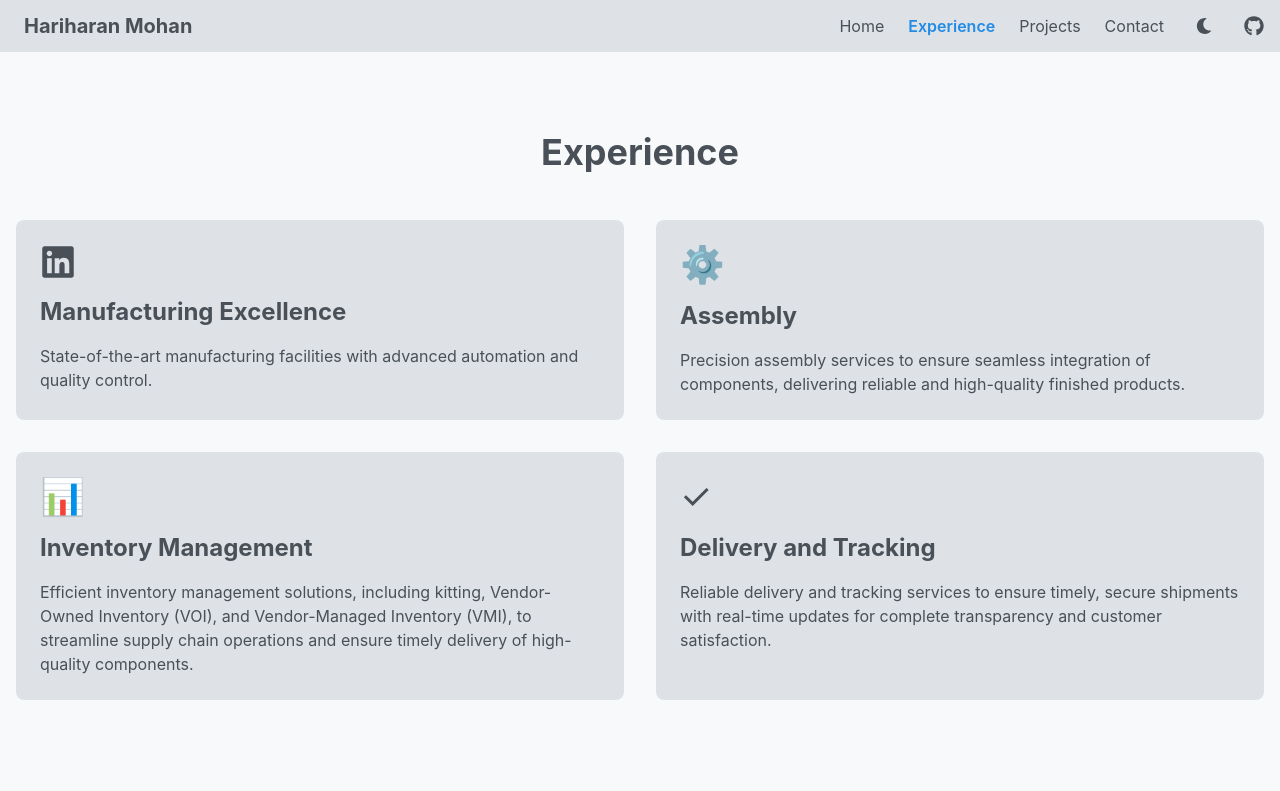
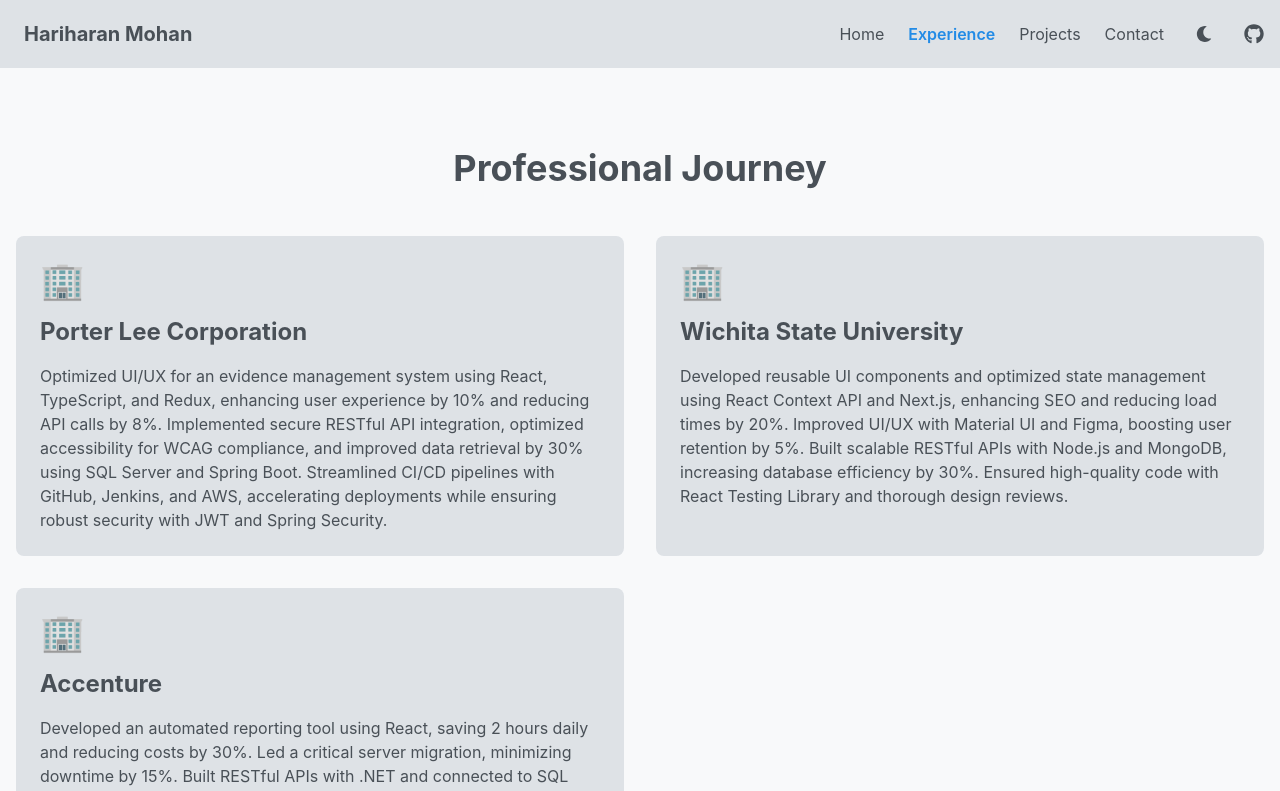
Before and after one commit to iamharie/Portfolio-V2, a React (Vite) app: page /experience in a window 1280 px wide. Shown: the top 791 px of the page. Built offline with nearby package versions, Linux system fonts and the light colour scheme.

Commit message:
Developed core functions and more animation

```diff
--- a/src/components/Contact.tsx
+++ b/src/components/Contact.tsx
@@ -5,7 +5,7 @@
   return (
     <section className="py-20 bg-primary-light dark:bg-primary text-text-light dark:text-text-dark">
       <div className="container mx-auto px-4">
-        <h2 className="text-4xl font-bold text-center mb-12">Contact Us</h2>
+        <h2 className="text-4xl font-bold text-center mb-12">Contact Me</h2>
         <div className="max-w-2xl mx-auto">
           <Form />
         </div>
--- a/src/components/Footer.tsx
+++ b/src/components/Footer.tsx
@@ -20,6 +20,7 @@
             <div className="flex space-x-4">
               <a
                 href="https://www.linkedin.com/in/hariee/"
+                target="_blank"
                 className="flex flex-col items-center hover:text-accent transition-colors cursor-pointer"
               >
                 <FaLinkedin size={20} />
@@ -27,6 +28,7 @@
               </a>
               <a
                 href="https://github.com/iamharie"
+                target="_blank"
                 className="flex flex-col items-center hover:text-accent transition-colors cursor-pointer"
               >
                 <FaGithub size={20} />
@@ -35,6 +37,7 @@
 
               <a
                 href=""
+                target="_blank"
                 className="flex flex-col items-center hover:text-accent transition-colors cursor-pointer"
               >
                 <FaFacebookSquare size={20} />
--- a/src/components/Navbar.tsx
+++ b/src/components/Navbar.tsx
@@ -19,7 +19,7 @@
   };
 
   return (
-    <nav className="bg-secondary-light dark:bg-secondary text-text-light dark:text-text-dark py-2 sticky top-0 z-50">
+    <nav className="bg-secondary-light dark:bg-secondary text-text-light dark:text-text-dark py-4 sticky top-0 z-50">
       <div className="container mx-auto px-4">
         <div className="flex justify-between items-center">
           <NavLink to="/" className="text-2xl font-bold">
@@ -28,7 +28,7 @@
               alt="Etezazi Industries"
               className="w-32 h-14  bg-secondary-light rounded-lg"
             /> */}
-            <p className=" dark:bg-secondary-light text-gray dark:text-text-light rounded-lg text-sm sm:text-base md:text-lg lg:text-xl px-2 py-1">
+            <p className=" dark:bg-secondary-light text- dark:text-text-light rounded-lg text-sm sm:text-base md:text-lg lg:text-xl px-2 py-1">
               Hariharan Mohan
             </p>
           </NavLink>
@@ -89,7 +89,7 @@
             <ThemeToggle />
             <a
               href="https://github.com/iamharie"
-              // target="_blank"
+              target="_blank"
               className="flex flex-col items-center hover:text-accent transition-colors cursor-pointer"
             >
               <FaGithub size={20} />
--- a/src/components/Team.tsx
+++ b/src/components/Team.tsx
@@ -1,9 +1,6 @@
 import React from "react";
 import { motion } from "framer-motion";
 import { FaGithub, FaEnvelope } from "react-icons/fa";
-// import Amir from "../assets/img-two.jpg";
-// import Etezazi from "../assets/img-one.jpg";
-// import Hessam from "../assets/img-three.jpg";
 
 const TeamMember = ({ member, index }) => {
   return (
--- a/src/components/animation/TypewriterMotion.tsx
+++ b/src/components/animation/TypewriterMotion.tsx
@@ -1,10 +1,18 @@
 import React, { useState, useEffect } from "react";
 import { motion } from "framer-motion";
 
-const TypewriterMotion = ({ text, speed = 0.1 }) => {
+interface TypewriterMotionProps {
+  text: string;
+  speed?: number;
+}
+
+const TypewriterMotion: React.FC<TypewriterMotionProps> = ({
+  text,
+  speed = 0.1,
+}) => {
   const textVariants = {
     hidden: { opacity: 0 },
-    visible: (i) => ({
+    visible: (i: number) => ({
       opacity: 1,
       transition: {
         delay: i * speed,
--- a/src/context/ThemeContext.tsx
+++ b/src/context/ThemeContext.tsx
@@ -1,8 +1,19 @@
-import React, { createContext, useContext, useState, useEffect } from "react";
+import React, {
+  createContext,
+  useContext,
+  useState,
+  useEffect,
+  ReactNode,
+} from "react";
 
-const ThemeContext = createContext();
+interface ThemeContextType {
+  isDark: boolean;
+  toggleTheme: () => void;
+}
 
-export const ThemeProvider = ({ children }) => {
+const ThemeContext = createContext<ThemeContextType | undefined>(undefined);
+
+export const ThemeProvider = ({ children }: { children: ReactNode }) => {
   const [isDark, setIsDark] = useState(() => {
     const savedTheme = localStorage.getItem("theme");
     return savedTheme === "dark";
--- a/src/pages/Experience.tsx
+++ b/src/pages/Experience.tsx
@@ -1,35 +1,68 @@
 import { motion } from "framer-motion";
-import { FaLinkedin } from "react-icons/fa";
 
 const Experience = () => {
   const services = [
+    // {
+    //   title: "Surge Technologies Inc",
+    //   description:
+    //     "Optimized UI/UX for an evidence management system using React, TypeScript, and Redux, enhancing user experience by 10% and reducing API calls by 8%. Implemented secure RESTful API integration, optimized accessibility for WCAG compliance, and improved data retrieval by 30% using SQL Server and Spring Boot. Streamlined CI/CD pipelines with GitHub, Jenkins, and AWS, accelerating deployments while ensuring robust security with JWT and Spring Security.",
+    //   icon: "🏢",
+    // },
     {
-      title: "Manufacturing Excellence",
+      title: "Porter Lee Corporation",
       description:
-        "State-of-the-art manufacturing facilities with advanced automation and quality control.",
-      icon: <FaLinkedin />,
+        "Optimized UI/UX for an evidence management system using React, TypeScript, and Redux, enhancing user experience by 10% and reducing API calls by 8%. Implemented secure RESTful API integration, optimized accessibility for WCAG compliance, and improved data retrieval by 30% using SQL Server and Spring Boot. Streamlined CI/CD pipelines with GitHub, Jenkins, and AWS, accelerating deployments while ensuring robust security with JWT and Spring Security.",
+      icon: "🏢",
     },
     {
-      title: "Assembly",
+      title: "Wichita State University",
       description:
-        "Precision assembly services to ensure seamless integration of components, delivering reliable and high-quality finished products.",
-      icon: "⚙️",
+        "Developed reusable UI components and optimized state management using React Context API and Next.js, enhancing SEO and reducing load times by 20%. Improved UI/UX with Material UI and Figma, boosting user retention by 5%. Built scalable RESTful APIs with Node.js and MongoDB, increasing database efficiency by 30%. Ensured high-quality code with React Testing Library and thorough design reviews.",
+      icon: "🏢",
     },
     {
-      title: "Inventory Management",
+      title: "Accenture",
       description:
-        "Efficient inventory management solutions, including kitting, Vendor-Owned Inventory (VOI), and Vendor-Managed Inventory (VMI), to streamline supply chain operations and ensure timely delivery of high-quality components.",
-      icon: "📊",
-    },
-    {
-      title: "Delivery and Tracking",
-      description:
-        "Reliable delivery and tracking services to ensure timely, secure shipments with real-time updates for complete transparency and customer satisfaction.",
-      icon: "✓",
+        "Developed an automated reporting tool using React, saving 2 hours daily and reducing costs by 30%. Led a critical server migration, minimizing downtime by 15%. Built RESTful APIs with .NET and connected to SQL Server using Entity Framework for efficient data handling. Improved onboarding efficiency by 30% with training materials and ensured software quality with 100% issue resolution through unit testing.",
+      icon: "🏢",
     },
   ];
 
+  const cardVariants = {
+    hidden: { opacity: 0, y: 20 },
+    visible: { opacity: 1, y: 0 },
+  };
   return (
+    // <div className="container mx-auto px-4 py-8">
+    //   <h2 className="text-3xl font-bold text-center mb-8">
+    //     Professional Journey
+    //   </h2>
+    //   <div className="grid grid-cols-1 sm:grid-cols-2 md:grid-cols-3 lg:grid-cols-4 gap-8">
+    //     {services.map((service, index) => (
+    //       <motion.div
+    //         key={index}
+    //         className="bg-secondary-light dark:bg-secondary rounded-lg overflow-hidden shadow-lg p-6"
+    //         initial="hidden"
+    //         animate="visible"
+    //         variants={cardVariants}
+    //         transition={{ delay: index * 0.1, duration: 0.2 }}
+    //         whileHover={{ scale: 1.15 }}
+    //       >
+    //         <div className="flex items-center justify-center mb-4 text-4xl">
+    //           <a className="hover:text-accent transition-colors cursor-pointer">
+    //             {service.icon}
+    //           </a>
+    //         </div>
+    //         <h3 className="text-xl font-bold text-text-light dark:text-text-dark mb-2">
+    //           {service.title}
+    //         </h3>
+    //         <p className="text-text-light dark:text-text-dark">
+    //           {service.description}
+    //         </p>
+    //       </motion.div>
+    //     ))}
+    //   </div>
+    // </div>
     <section className="py-20 bg-primary-light dark:bg-primary min-h-screen">
       <div className="container mx-auto px-4">
         <motion.div
@@ -38,7 +71,9 @@
           transition={{ duration: 0.8 }}
           className="text-text-light dark:text-text-dark"
         >
-          <h1 className="text-4xl font-bold mb-12 text-center">Experience</h1>
+          <h1 className="text-4xl font-bold mb-12 text-center">
+            Professional Journey
+          </h1>
           <div className="grid grid-cols-1 md:grid-cols-2 gap-8">
             {services.map((service, index) => (
               <motion.div
```
Also changed, not shown: src/App.tsx (+2 -6 lines), src/index.css (+0 -69 lines), tailwind.config.js (+0 -8 lines).
